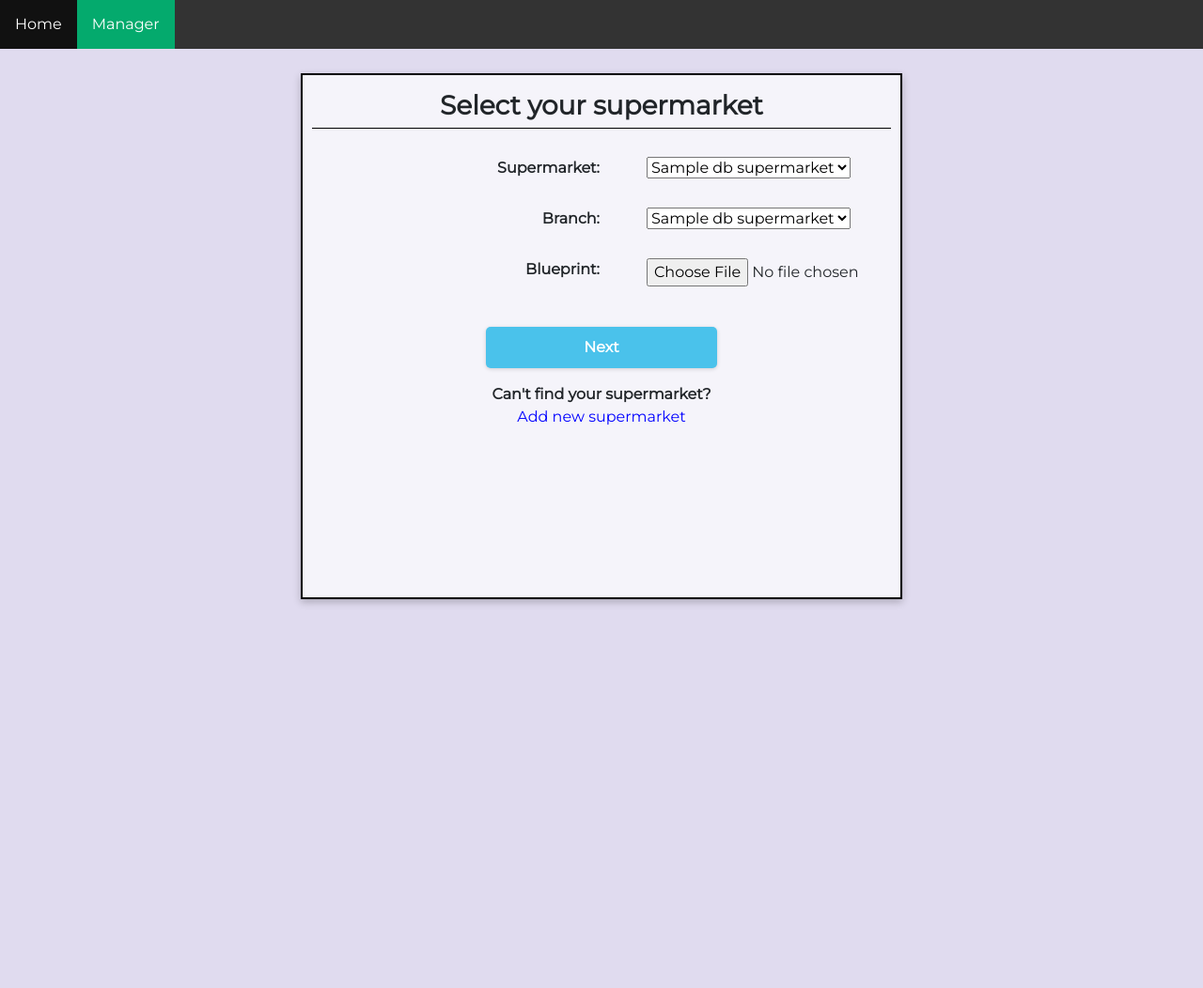
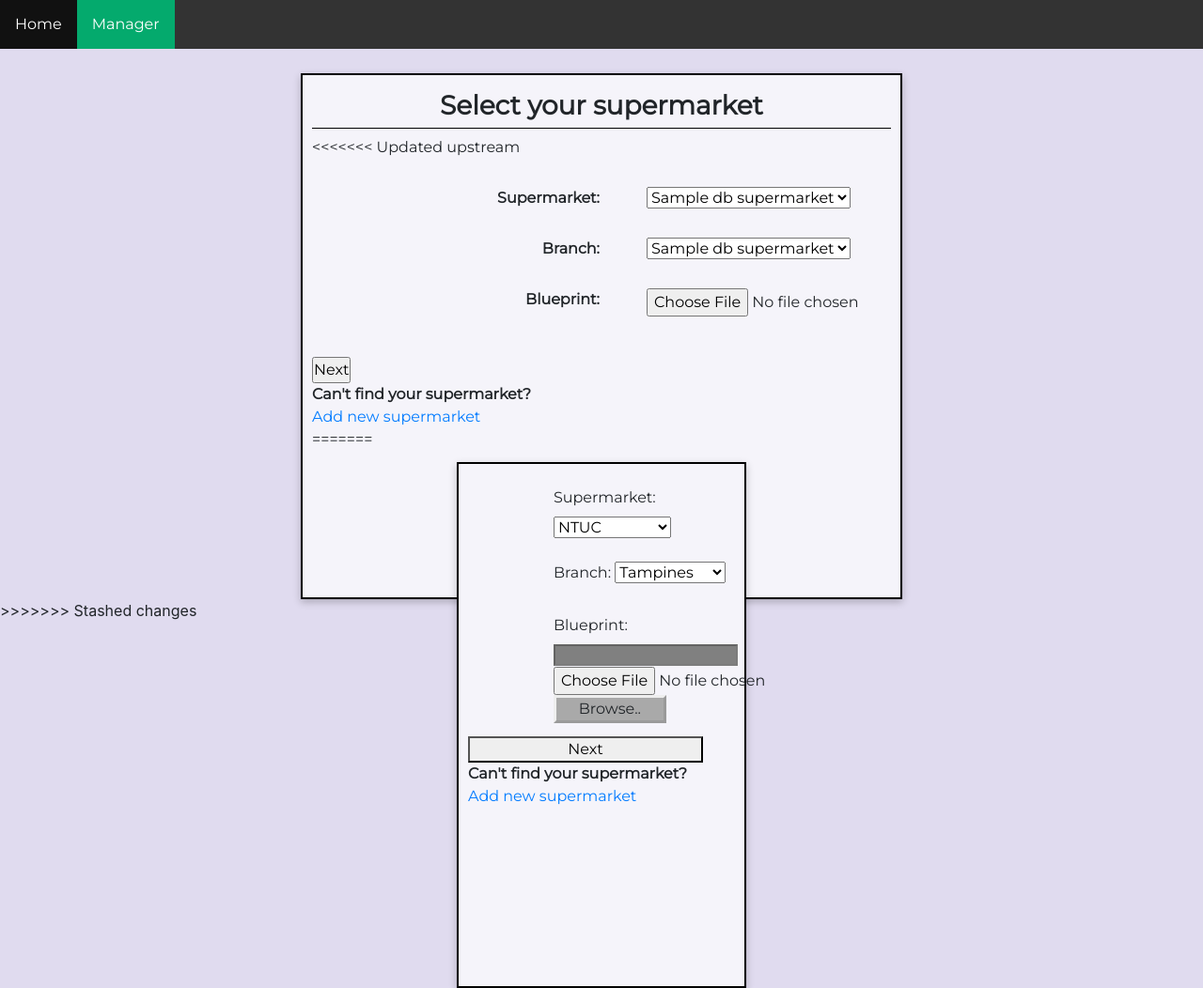
Before and after one commit to shawnlp8/CSC3004-Cloud, a Python web app: template Flask/templates/Manager.html in a window 1280 px wide. Shown: the whole page at 94% size. Before the commit the page ends 644 px from the top, so only its background shows below. Run offline with Jinja, Linux system fonts and the light colour scheme; the template is opened without the code that fills it: most values are stand-ins (such as "Sample title", 1, 10 or a date in 2020); some libraries are stand-ins or nearby versions.

Commit message:
Update of manager.html and style.css

```diff
--- a/Flask/static/css/styles.css
+++ b/Flask/static/css/styles.css
@@ -136,7 +136,12 @@ h3{
     float: right;
 }
 
+<<<<<<< Updated upstream
 .box input[type=submit]{
+=======
+button[class="Next"]{
+    position: relative;
+>>>>>>> Stashed changes
     background-color: rgb(74, 194, 235);
     color: white;
     font-weight: bold;
@@ -152,6 +157,11 @@ h3{
 
 .box input[type=submit]:hover{
     background-color: rgb(54, 144, 173);
+}
+
+.box button[class="Save"]{
+    position: relative;
+    top:10%;
 }
 
 .Find{
--- a/Flask/templates/Manager.html
+++ b/Flask/templates/Manager.html
@@ -13,7 +13,6 @@
     <script src = "https://kit.fontawesome.com/b99e675b6e.js"></script>
 
     <!-- Custom styles for this template -->
-    <link href="{{ url_for('static', filename='css/style.css') }}" rel="stylesheet">
     <link rel="stylesheet" href="static\css\styles.css">
 
   </head>
@@ -27,6 +26,7 @@
 
     <div class = "box">
       <h3>Select your supermarket</h3>
+<<<<<<< Updated upstream
       <form method="post" action="/insert_Blueprint" enctype="multipart/form-data">
         <table class = "content">
             <tr>
@@ -68,6 +68,40 @@
           <a style="font-weight: bold;">Can't find your supermarket?</a><br>
           <a href="/addSupermarket">Add new supermarket</a>
         </div>
+=======
+      <div class = "box">
+        <div class = "content">
+          <label for="supermarket">Supermarket:</label>
+          <select name="supermarket" id="supermarket" style="align-items:center">
+            <option value="NTUC">NTUC</option>
+            <option value="Giant">Giant</option>
+            <option value="Fairprice">Fairprice</option>
+            <option value="ColdStorage">Cold Storage</option>
+          </select>
+          <br><br>
+          <label for="branch">Branch:</label>
+          <select name="branch" id="branch">
+            <option value="Tampines">Tampines</option>
+            <option value="Bishan">Bishan</option>
+            <option value="Paya Lebar">Paya Lebar</option>
+            <option value="Jurong East">Jurong East</option>
+            <option value="City Hall">City Hall</option>
+          </select>
+          <br><br>
+          <label for="blueprint">Blueprint:</label>
+          <input disabled style="background-color: grey; height: 10%;"/>
+          <input type="file" id="file" accept="image/*">
+          <label for="file" style="border-style: outset; background-color:darkgrey; width: 120px; text-align:center;">Browse..</label>
+          </div>
+          <button class="Next" style="width: 250px;">Next</button>
+          <br>
+          <div class="Find">
+            <a style="font-weight: bold;">Can't find your supermarket?</a><br>
+            <a href="/addSuperMarket">Add new supermarket</a>
+          </div>
+        </div>
+      </div>
+>>>>>>> Stashed changes
     </div>
 
 
```
Also changed, not shown: Flask/app.py (+8 -0 lines).
